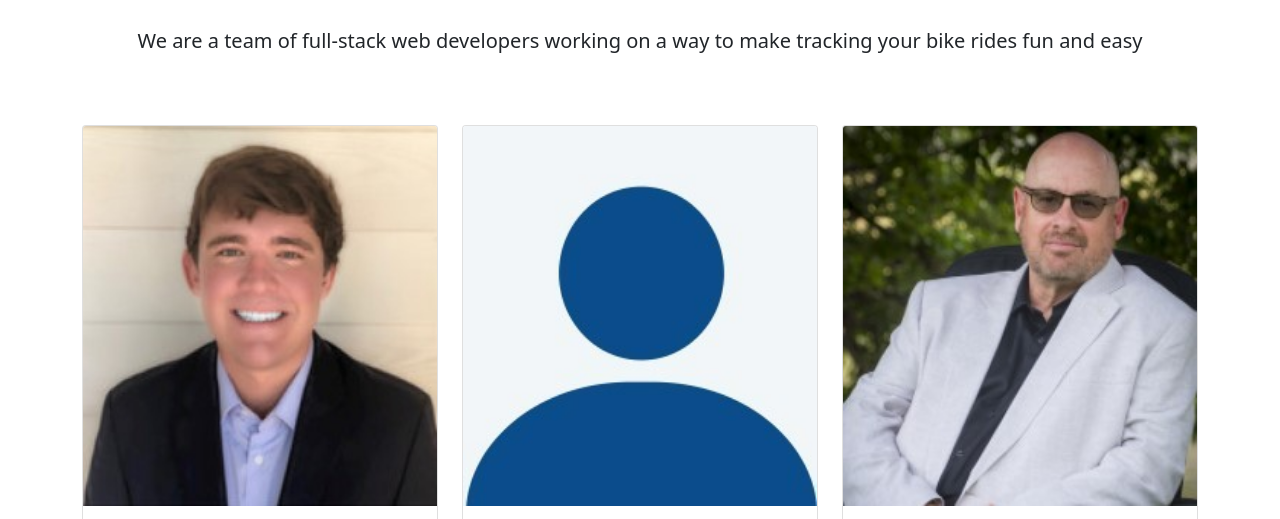
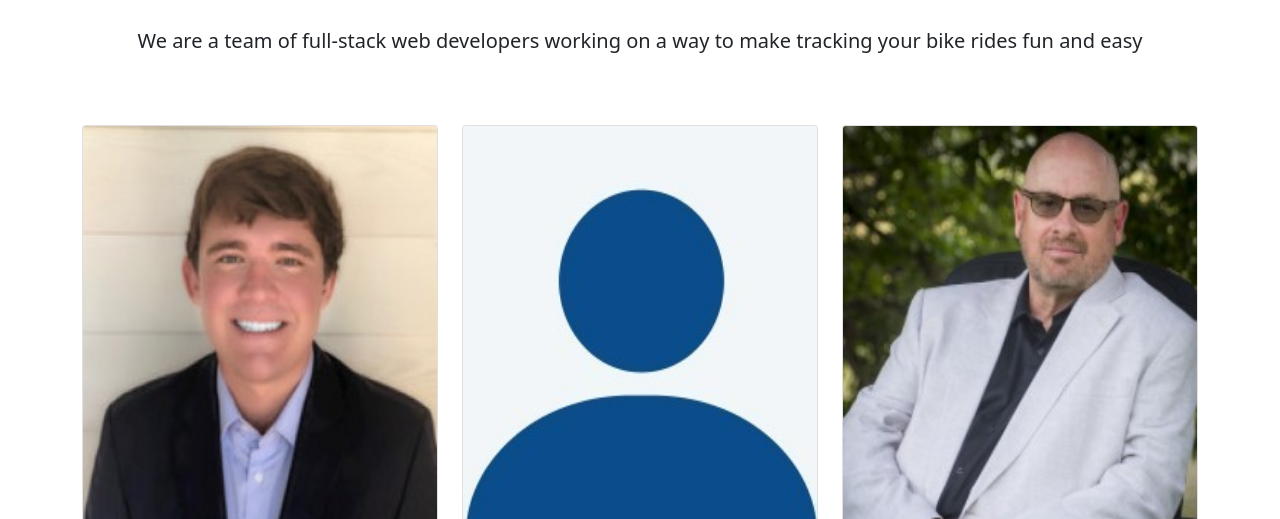
Before and after one commit to Jakejenk/DC_Full_Stack, a website: page views/about-us.html in a window 1280 px wide. Shown: the part 175-694 px from the top of the page. Drawn offline with nearby package versions, Linux system fonts and the light colour scheme.

Commit message:
removed test.html

```diff
--- a/views/about-us.html
+++ b/views/about-us.html
@@ -67,7 +67,7 @@
             </div>
             <div class="row justify-content-center">
                 <div class="col-sm-6 col-lg-4">
-                    <div class="card text-center clean-card"><img class="card-img-top w-100 d-block" src="../assets/about-us/img/jake.jpg" style="height: 380px" />
+                    <div class="card text-center clean-card"><img class="card-img-top w-100 d-block" src="../assets/about-us/img/jake.jpg" style="height: 400px" />
                         <div class="card-body info">
                             <h4 class="card-title">Jake Jenkins</h4>
                             <p class="card-text">Full-Stack Web Developer with DigitalCrafts</p>
@@ -76,7 +76,7 @@
                     </div>
                 </div>
                 <div class="col-sm-6 col-lg-4">
-                    <div class="card text-center clean-card"><img class="card-img-top w-100 d-block" src="../assets/about-us/img/charles.jpg" style="height: 380px" />
+                    <div class="card text-center clean-card"><img class="card-img-top w-100 d-block" src="../assets/about-us/img/charles.jpg" style="height: 400px" />
                         <div class="card-body info">
                             <h4 class="card-title">Charles Eldridge</h4>
                             <p class="card-text">Full-Stack Web Developer with DigitalCrafts</p>
@@ -85,7 +85,7 @@
                     </div>
                 </div>
                 <div class="col-sm-6 col-lg-4">
-                    <div class="card text-center clean-card"><img class="card-img-top w-100 d-block" src="../assets/about-us/img/al.jpg" style="height: 380px" />
+                    <div class="card text-center clean-card"><img class="card-img-top w-100 d-block" src="../assets/about-us/img/al.jpg" style="height: 400px" />
                         <div class="card-body info">
                             <h4 class="card-title">Al Conlan</h4>
                             <p class="card-text">Full-Stack Web Developer with DigitalCrafts</p>
```
Also changed, not shown: views/test.html (deleted).
